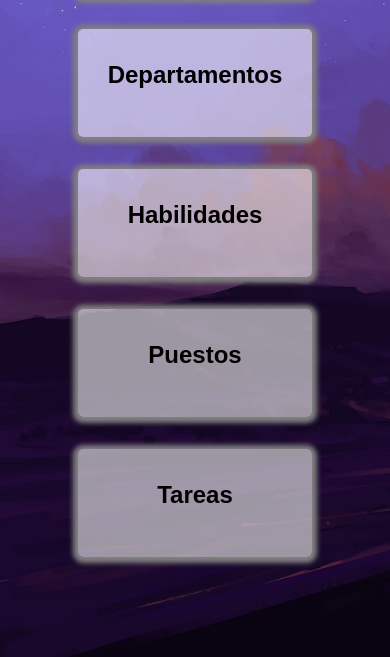
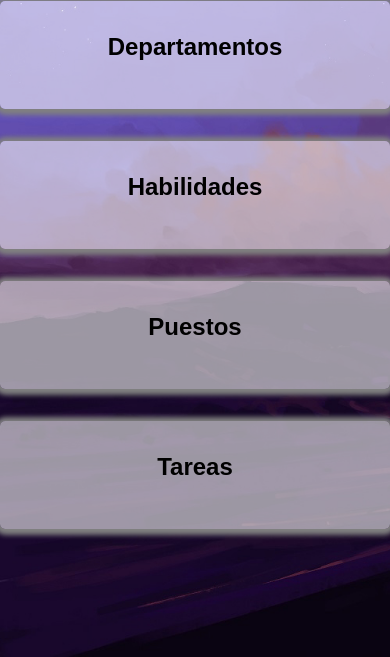
Before and after one commit to DiegoMhz/prueba, a website: page views/index.html in a window 390 px wide. Shown: the part 187-844 px from the top of the page. Drawn offline with Linux system fonts and the light colour scheme; no server answers.

Commit message:
De prueba

```diff
--- a/views/index.css
+++ b/views/index.css
@@ -51,3 +51,23 @@ ul{
     gap: 2rem;
     justify-content: center;
 }
+
+
+@media (max-width: 800px) {
+    .contenedor-listas{
+        width: 90%;
+    }
+  }
+
+  @media (max-width: 1050px) {
+    .contenedor-listas{
+        width: 70%;
+    }
+  }
+
+
+  @media (max-width: 650px) {
+    .contenedor-listas{
+        width: 100%;
+    }
+  }
```
